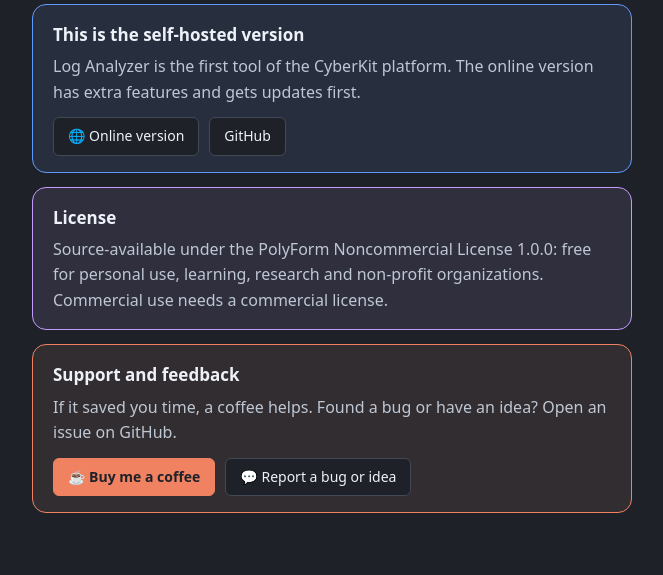
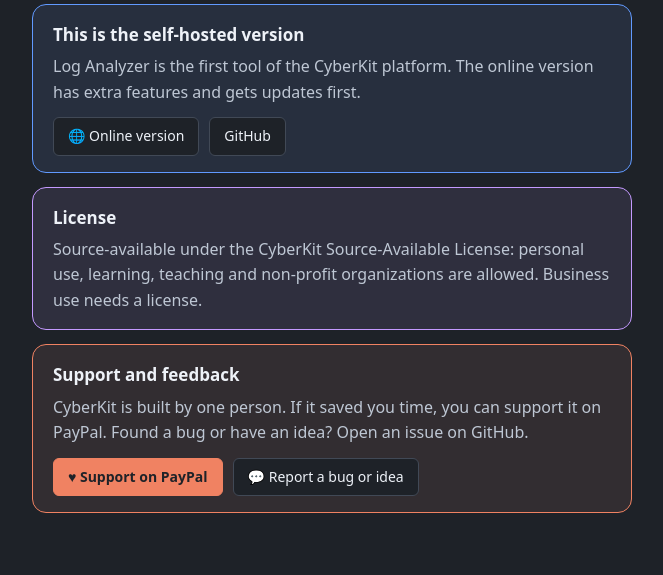
Before and after one commit to nwhta/cyberkit-log-analyzer, a FastAPI app: page /about in a window 1280 px wide. Shown: the part 425-1000 px from the top of the page, without its empty margins (308-971 px from the left). Run offline with FastAPI, Linux system fonts and the light colour scheme.

Commit message:
Switch to CyberKit Source-Available License, PayPal support

```diff
--- a/templates/about.html
+++ b/templates/about.html
@@ -36,14 +36,16 @@
 
       <section class="aboutCard" style="--card-color: #c49aff">
         <h2 class="aboutCardTitle">License</h2>
-        <p>Source-available under the PolyForm Noncommercial License 1.0.0: free for personal use, learning, research and non-profit organizations. Commercial use needs a commercial license.</p>
+        <!-- ИЗМЕНЕНО (2026-10-26): PolyForm Noncommercial заменена на CyberKit Source-Available License — одна лицензия во всех проектах -->
+        <p>Source-available under the CyberKit Source-Available License: personal use, learning, teaching and non-profit organizations are allowed. Business use needs a license.</p>
       </section>
 
       <section class="aboutCard" style="--card-color: #f08262">
         <h2 class="aboutCardTitle">Support and feedback</h2>
-        <p>If it saved you time, a coffee helps. Found a bug or have an idea? Open an issue on GitHub.</p>
+        <!-- ИЗМЕНЕНО (2026-10-26): ko-fi заменён на PayPal; слово "free" убрано из текста лицензии выше -->
+        <p>CyberKit is built by one person. If it saved you time, you can support it on PayPal. Found a bug or have an idea? Open an issue on GitHub.</p>
         <div class="aboutButtons">
-          <a class="aboutButton primary" href="https://ko-fi.com/J1G528T467" target="_blank" rel="noopener noreferrer">☕ Buy me a coffee</a>
+          <a class="aboutButton primary" href="https://paypal.me/raarkil" target="_blank" rel="noopener noreferrer">♥ Support on PayPal</a>
           <a class="aboutButton" href="https://github.com/nwhta/cyberkit-log-analyzer/issues" target="_blank" rel="noopener noreferrer">💬 Report a bug or idea</a>
         </div>
       </section>
```
Also changed, not shown: templates/index.html (+5 -3 lines), README.md, 1 other file.
